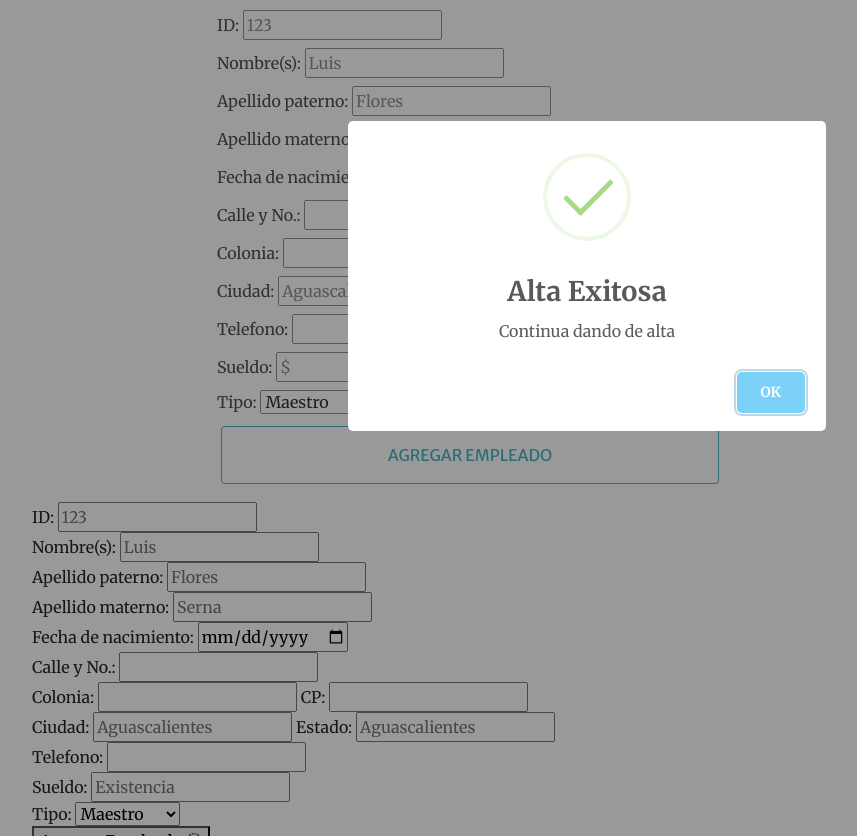
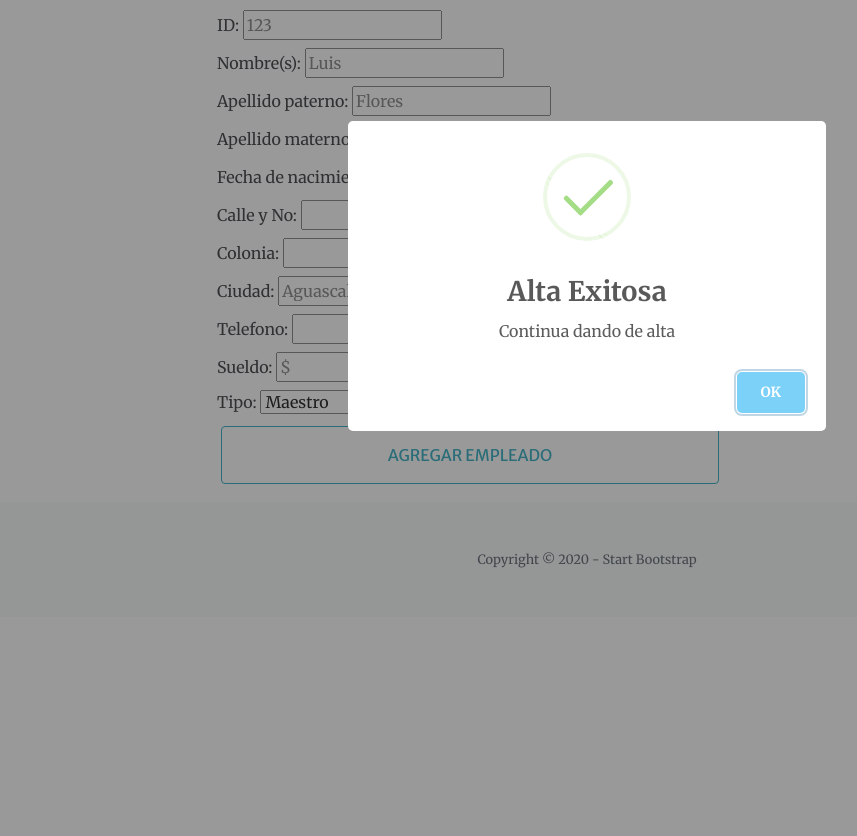
Before and after one commit to MarieTSD/PaginaWeb_AsiloAncianato, a PHP site: page /altas_empleado.php in a window 1280 px wide. Shown: the part 284-1120 px from the top of the page, without its empty margins (53-910 px from the left). Run offline with PHP 8.4, Linux system fonts and the light colour scheme; the visitor is signed in with stand-in values (Sample User, id 1); some libraries are stand-ins or nearby versions.

Commit message:
estilachos

```diff
--- a/public_html/altas_empleado.php
+++ b/public_html/altas_empleado.php
@@ -13,6 +13,7 @@
 
 <!DOCTYPE html>
 <html lang="en">
+
 <head>
     <meta charset="utf-8" />
     <meta name="viewport" content="width=device-width, initial-scale=1, shrink-to-fit=no" />
@@ -29,11 +30,13 @@
     <link href="css/styles.css" rel="stylesheet" />
     <!--  Para el los menajes de confimacion ets-->
     <script src="https://unpkg.com/sweetalert/dist/sweetalert.min.js"></script>
+    <!--Clases-->
     <script type="text/javascript" src="JS/jquery-3.5.1.js"></script>
     <script type="text/javascript" src="JS/actions.js"></script>
     <script type="text/javascript" src="JS/employee.js"></script>
 </head>
-    <body >
+
+<body>
     <!-- Navigation-->
     <nav class="navbar navbar-expand-lg navbar-light fixed-top py-3" id="mainNav">
         <div class="container">
@@ -70,13 +73,13 @@
     </section>
 
     <?php
-            if($_SESSION['exito'] == "si"){
+    if ($_SESSION['exito'] == "si") {
         echo '<script>swal("Alta Exitosa", "Continua dando de alta", "success");</script>';
 
         $_SESSION['exito'] = "";
-            }else if($_SESSION['exito'] == "no"){
+    } else if ($_SESSION['exito'] == "no") {
         echo '<script>swal("ID Repetido", "El id debe ser unico", "error");</script>';
-                $_SESSION['exito']="";
+        $_SESSION['exito'] = "";
     }
     ?>
 
@@ -84,72 +87,72 @@
         <form class="contact100-form validate-form" action="altas_empleado_bd.php" enctype="multipart/form-data" method="POST" id="alta">
             <div class="wrap-input100 validate-input p-1" data-validate="Requerido">
                 <span class="label-input100">ID:</span>
-					<input class="input100" type="number" name="idA" placeholder="123" required>
+                <input class="input100" type="number" id="idA" name="idA" placeholder="123" required>
                 <span class="focus-input100"></span>
             </div>
 
-				<div class="wrap-input100 validate-input p-1" data-validate = "Requerido">
+            <div class="wrap-input100 validate-input p-1" data-validate="Requerido">
                 <span class="label-input100">Nombre(s):</span>
-					<input class="input100" type="text" name="nomA" placeholder="Luis" required>
+                <input class="input100" type="text" id="nomA" name="nomA" placeholder="Luis" required>
                 <span class="focus-input100"></span>
             </div>
 
-                <div class="wrap-input100 validate-input p-1" data-validate = "Requerido">
+            <div class="wrap-input100 validate-input p-1" data-validate="Requerido">
                 <span class="label-input100">Apellido paterno:</span>
-					<input class="input100" type="text" name="apA" placeholder="Flores" required>
+                <input class="input100" type="text" id="apA" name="apA" placeholder="Flores" required>
                 <span class="focus-input100"></span>
             </div>
 
             <div class="wrap-input100 validate-input p-1">
                 <span class="label-input100">Apellido materno:</span>
-					<input class="input100" type="text" name="amA" placeholder="Serna">
+                <input class="input100" type="text" id="amA" name="amA" placeholder="Serna">
                 <span class="focus-input100"></span>
             </div>
 
             <div class="wrap-input100 validate-input p-1" data-validate="Requerido">
                 <span class="label-input100">Fecha de nacimiento:</span>
-					<input class="input100" type="date" name="anoNA" required>
+                <input class="input100" type="date" id="anoNA" name="anoNA" required>
                 <span class="focus-input100"></span>
             </div>
 
-                <div class="wrap-input100 validate-input p-1" data-validate = "Requerido">
-					<span class="label-input100">Calle y No.:</span>
-					<input class="input100" type="text" name="calleA" placeholder="" required>
+            <div class="wrap-input100 validate-input p-1" data-validate="Requerido">
+                <span class="label-input100">Calle y No:</span>
+                <input class="input100" type="text" id="calleA" name="calleA" placeholder="" required>
                 <span class="focus-input100"></span>
             </div>
 
-                <div class="wrap-input100 validate-input p-1" data-validate = "Requerido">
+            <div class="wrap-input100 validate-input p-1" data-validate="Requerido">
                 <span class="label-input100">Colonia:</span>
-					<input class="input100" type="text" name="coloniaA" placeholder="" required>
+                <input class="input100" type="text" id="coloniaA" name="coloniaA" placeholder="" required>
                 <span class="focus-input100"></span>
                 <span class="label-input100">CP:</span>
-					<input class="input100 w-25" type="number" name="cpA" placeholder="" required>
+                <input class="input100 w-25" type="number" id="cpA" name="cpA" placeholder="" required>
                 <span class="focus-input100"></span>
             </div>
 
-                <div class="wrap-input100 validate-input p-1" data-validate = "Requerido">
+            <div class="wrap-input100 validate-input p-1" data-validate="Requerido">
                 <span class="label-input100">Ciudad:</span>
-					<input class="input100" type="text" name="ciudadA" placeholder="Aguascalientes" required>
+                <input class="input100" type="text" id="ciudadA" name="ciudadA" placeholder="Aguascalientes" required>
                 <span class="focus-input100"></span>
                 <span class="label-input100">Estado:</span>
-					<input class="input100" type="text" name="estadoA" placeholder="Aguascalientes" required>
+                <input class="input100" type="text" id="estadoA" name="estadoA" placeholder="Aguascalientes" required>
                 <span class="focus-input100"></span>
             </div>
 
             <div class="wrap-input100 validate-input p-1" data-validate="Requerido">
                 <span class="label-input100">Telefono:</span>
-					<input class="input100" type="number" name="telA">
+                <input class="input100" type="number" id="telA" name="telA">
                 <span class="focus-input100"></span>
             </div>
 
 
             <div class="wrap-input100 validate-input p-1" data-validate="Name is required">
                 <span class="label-input100">Sueldo:</span>
-					<input class="input100 w-25" type="number" name="sueldoA" placeholder="$">
+                <input class="input100 w-25" type="number" id="sueldoA" name="sueldoA" placeholder="$">
                 <span class="focus-input100"></span>
             </div>
 
-                <div class="wrap-input100 validate-input p-1" data-validate = "Message is required">
+            <div class="wrap-input100 validate-input p-1" data-validate="Message is required">
                 <span class="label-input100">Tipo:</span>
                 <select name="tipo" id="altaC" class="input100">
                     <option value="maestro">Maestro</option>
@@ -160,7 +163,7 @@
             </div>
 
             <div class="container-contact100-form-btn p-1">
-                <button class="btn btn-outline-info w-50 p-3 m-1" name="submit">
+                <button class="btn btn-outline-info w-50 p-3 m-1" onclick="getData()" name="submit">
                     <span>
                         AGREGAR EMPLEADO
                         <i class="fan fan-long-arrow-right m-l-7" aria-hidden="true"></i>
@@ -170,102 +173,17 @@
 
         </form>
     </section>
-    <div class="container">
-        <form action="" id="form">
-        <div class="wrap-input100 validate-input" data-validate="Requerido">
-            <span class="label-input100">ID:</span>
-            <input class="input100" type="number" id="idA" name="idA" placeholder="123" required>
-            <span class="focus-input100"></span>
-        </div>
 
-        <div class="wrap-input100 validate-input" data-validate = "Requerido">
-            <span class="label-input100">Nombre(s):</span>
-            <input class="input100" type="text" id="nomA" name="nomA" placeholder="Luis" required>
-            <span class="focus-input100"></span>
-        </div>
-
-        <div class="wrap-input100 validate-input" data-validate = "Requerido">
-            <span class="label-input100">Apellido paterno:</span>
-            <input class="input100" type="text" id="apA" name="apA" placeholder="Flores" required>
-            <span class="focus-input100"></span>
-        </div>
-
-        <div class="wrap-input100 validate-input">
-            <span class="label-input100">Apellido materno:</span>
-            <input class="input100" type="text" id="amA" name="amA" placeholder="Serna">
-            <span class="focus-input100"></span>
-        </div>
-
-        <div class="wrap-input100 validate-input" data-validate="Requerido">
-            <span class="label-input100">Fecha de nacimiento:</span>
-            <input class="input100" type="date" id="anoNA" name="anoNA" required>
-            <span class="focus-input100"></span>
-        </div>
-
-        <div class="wrap-input100 validate-input" data-validate = "Requerido">
-            <span class="label-input100">Calle y No.:</span>
-            <input class="input100" type="text" id="calleA" name="calleA" placeholder="" required>
-            <span class="focus-input100"></span>
-        </div>
-
-        <div class="wrap-input100 validate-input" data-validate = "Requerido">
-            <span class="label-input100">Colonia:</span>
-            <input class="input100" type="text" id="coloniaA" name="coloniaA" placeholder="" required>
-            <span class="focus-input100"></span>
-            <span class="label-input100">CP:</span>
-            <input class="input100" type="number" id="cpA" name="cpA" placeholder="" required>
-            <span class="focus-input100"></span>
-        </div>
-
-        <div class="wrap-input100 validate-input" data-validate = "Requerido">
-            <span class="label-input100">Ciudad:</span>
-            <input class="input100" type="text" id="ciudadA" name="ciudadA" placeholder="Aguascalientes" required>
-            <span class="focus-input100"></span>
-            <span class="label-input100">Estado:</span>
-            <input class="input100" type="text" id="estadoA" name="estadoA" placeholder="Aguascalientes" required>
-            <span class="focus-input100"></span>
-        </div>
-
-        <div class="wrap-input100 validate-input" data-validate="Requerido">
-            <span class="label-input100">Telefono:</span>
-            <input class="input100" type="number" id="telA" name="telA">
-            <span class="focus-input100"></span>
-        </div>
-
-
-        <div class="wrap-input100 validate-input" data-validate="Name is required">
-            <span class="label-input100">Sueldo:</span>
-            <input class="input100" type="number" id="sueldoA" name="sueldoA" placeholder="Existencia">
-            <span class="focus-input100"></span>
-        </div>
-
-        <div class="wrap-input100 validate-input" data-validate = "Message is required">
-            <span class="label-input100">Tipo:</span>
-            <select name="tipo" id="altaC" class="input100">
-                <option value="maestro">Maestro</option>
-                <option value="enfermera">Enfermero</option>
-                <option value="voluntario">Voluntario</option>
-            </select>
-            <span class="focus-input100"></span>
-        </div>
-
-        <div class="container-contact100-form-btn">
-            <button class="contact100-form-btn" onclick="getData()" name="submit">
-                <span>
-                    Agregar Empleado
-                    <i class="fa fa-long-arrow-right m-l-7" aria-hidden="true"></i>
-                </span>
-            </button>
-        </div>
-        </form>
-    </div>
     <!-- Footer-->
     <footer class="bg-light py-5">
-            <div class="container"><div class="small text-center text-muted">Copyright © 2020 - Start Bootstrap</div></div>
+        <div class="container">
+            <div class="small text-center text-muted">Copyright © 2020 - Start Bootstrap</div>
+        </div>
     </footer>
 
     <!-- Bootstrap core JS-->
     <script src="https://cdnjs.cloudflare.com/ajax/libs/jquery/3.5.1/jquery.min.js"></script>
     <script src="https://stackpath.bootstrapcdn.com/bootstrap/4.5.0/js/bootstrap.bundle.min.js"></script>
 </body>
+
 </html>
```
Also changed, not shown: public_html/inicio_admin.php (+17 -0 lines). Lines whose indentation alone changed are shown as unchanged.
